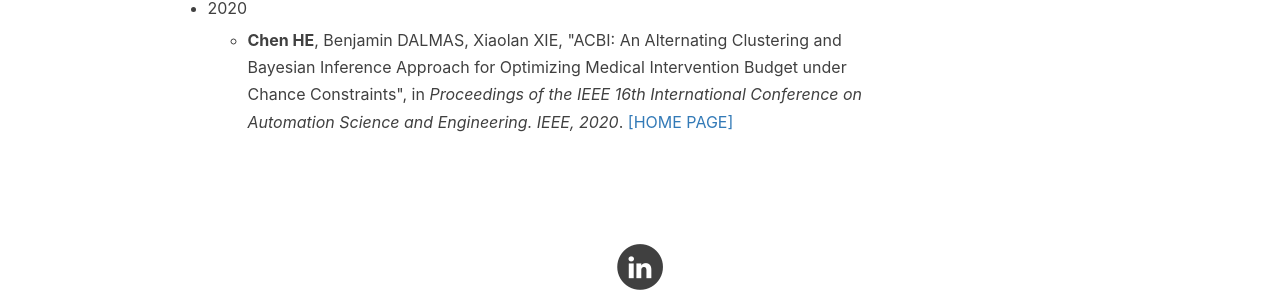
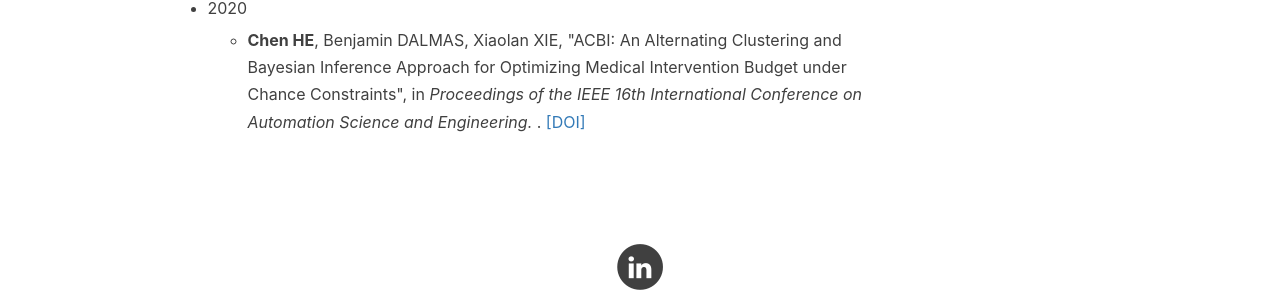
Before and after one commit to he-chen-95/he-chen-95.github.io, a Jekyll site: the page built from about.html, in a window 1280 px wide. Shown: the part 1472-1777 px from the top of the page. Built offline with Jekyll 4.4.1, drawn with Linux system fonts in a browser that asks for light colours; nearby versions of some CDN libraries; comment, search, counter and statistics services are not loaded.

Commit message:
Update about.html

```diff
--- a/about.html
+++ b/about.html
@@ -74,7 +74,7 @@ header-img: "img/home-bg-o.jpg"
 	<li style="list-style-type:none">
             <ul>
                 <li>
-		    <p><b>Chen HE</b>, Benjamin DALMAS, Xiaolan XIE, "ACBI: An Alternating Clustering and Bayesian Inference Approach for Optimizing Medical Intervention Budget under Chance Constraints", in <i>Proceedings of the IEEE 16th International Conference on Automation Science and Engineering. IEEE, 2020</i>. <a href="https://www.imse.hku.hk/case2020/">[HOME PAGE]</a></p>
+		    <p><b>Chen HE</b>, Benjamin DALMAS, Xiaolan XIE, "ACBI: An Alternating Clustering and Bayesian Inference Approach for Optimizing Medical Intervention Budget under Chance Constraints", in <i>Proceedings of the IEEE 16th International Conference on Automation Science and Engineering. </i>. <a href="https://doi.org/10.1109/CASE48305.2020.9216791">[DOI]</a></p>
 		</li>
             </ul>
         </li>
```
